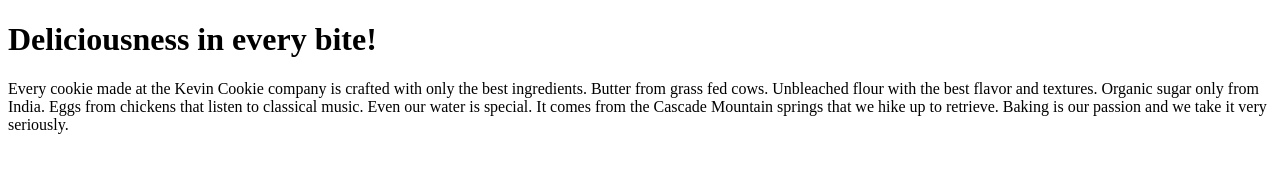
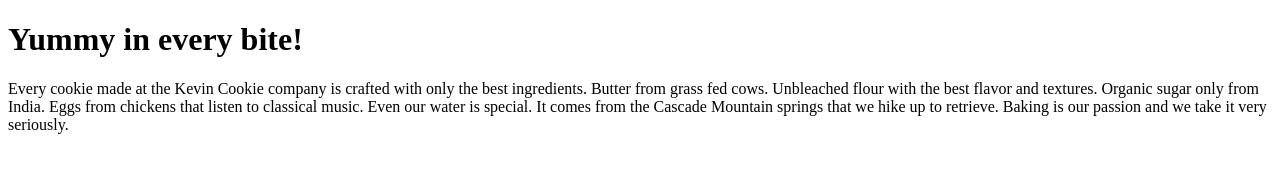
Before and after one commit to jamespwright/TestWebsite, a plain HTML site: page index.htm in a window 1280 px wide. Drawn offline with Linux system fonts and the light colour scheme.

Commit message:
Updated text

```diff
--- a/index.htm
+++ b/index.htm
@@ -2,7 +2,7 @@
 <html>
 <body>
 
-<h1>Deliciousness in every bite!</h1>
+<h1>Yummy in every bite!</h1>
 
 <p>Every cookie made at the Kevin Cookie company is crafted with only the best ingredients. Butter from grass fed cows. Unbleached flour with the best flavor and textures. Organic sugar only from India. Eggs from chickens that listen to classical music. Even our water is special. It comes from the Cascade Mountain springs that we hike up to retrieve. Baking is our passion and we take it very seriously.</p>
 
```
